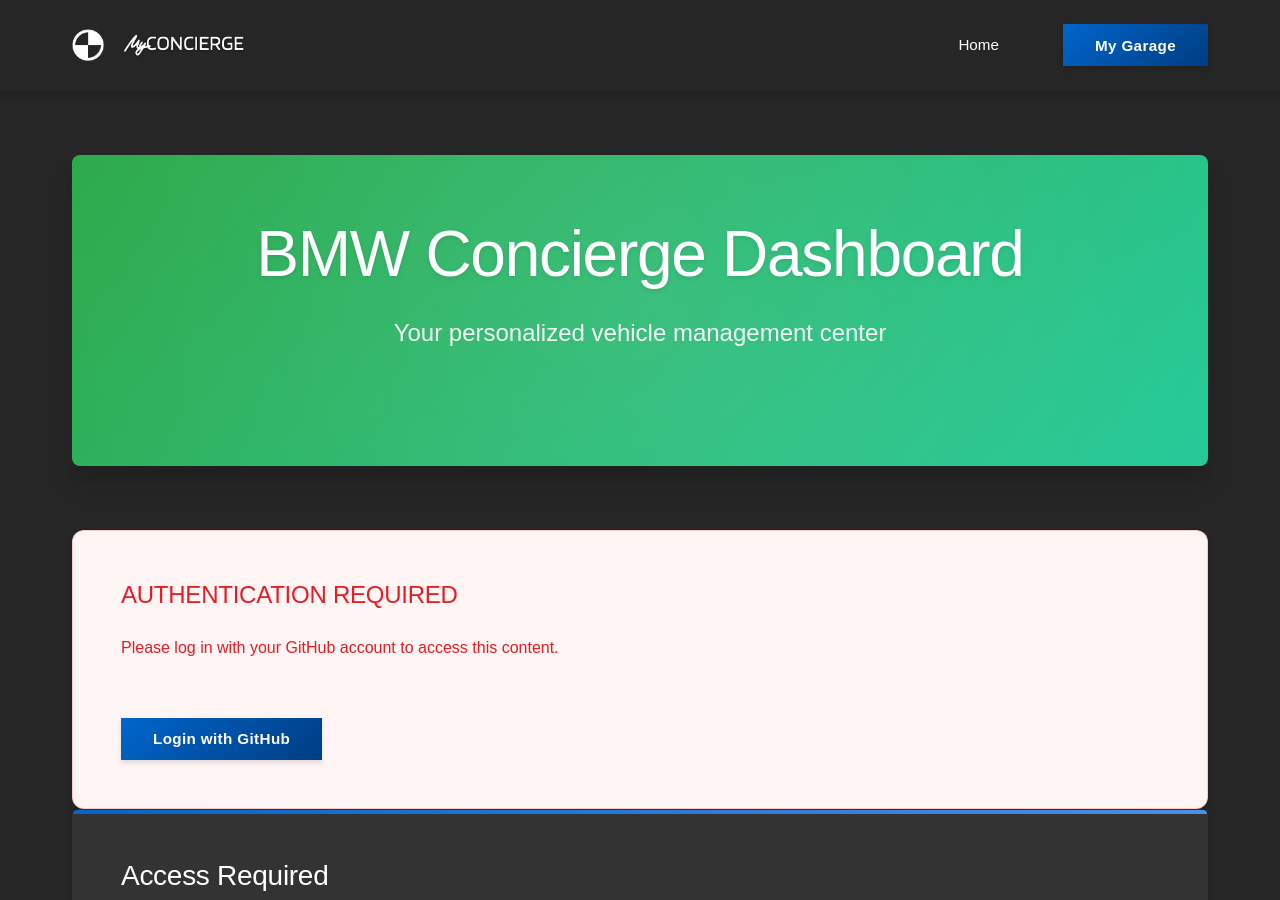
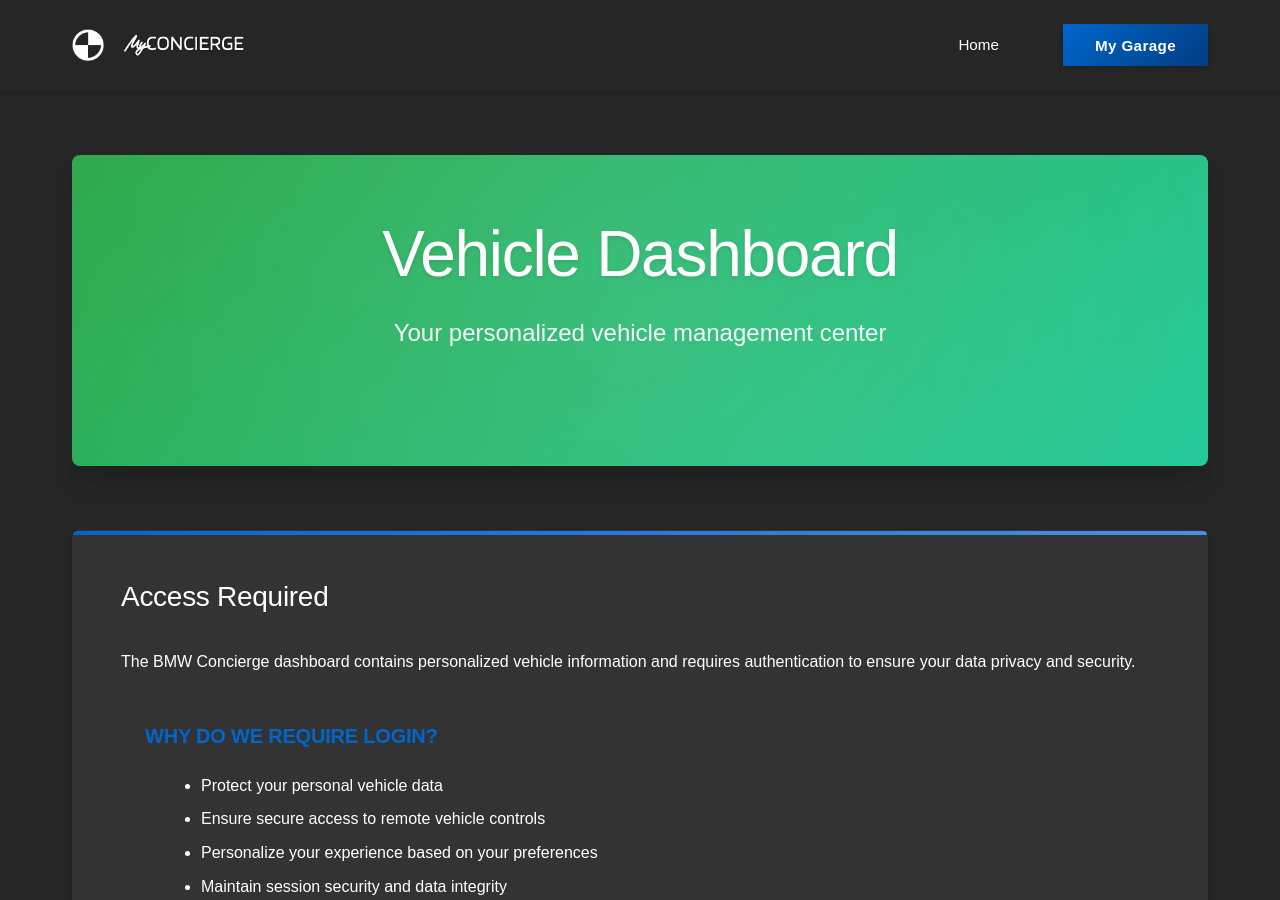
Before and after one commit to chatala1/BMW-Concierge, a Jekyll site: the page built from protected.html, in a window 1280 px wide and 900 px high. Built offline with Jekyll 4.4.1, drawn with Linux system fonts in a browser that asks for light colours; some web fonts are replaced.

Commit message:
Complete protected page UI changes
Co-authored-by: chatala1 <16328550+chatala1@users.noreply.github.com>

```diff
--- a/protected.html
+++ b/protected.html
@@ -5,18 +5,10 @@ description: "BMW Concierge Dashboard - Your personalized vehicle management cen
 ---
 
 <div class="hero" style="background: linear-gradient(135deg, #28a745, #20c997);">
-    <h1>BMW Concierge Dashboard</h1>
+    <h1>Vehicle Dashboard</h1>
     <p>Your personalized vehicle management center</p>
 </div>
 
-<div class="protected-content">
-    <!-- Content will be dynamically updated by auth.js based on authentication status -->
-    <h3>Authentication Required</h3>
-    <p>Please log in with your GitHub account to access this content.</p>
-    <button onclick="bmwAuth.login()" class="btn btn-primary mt-lg">
-        Login with GitHub
-    </button>
-</div>
 
 <div class="auth-required">
     <div class="features-grid">
@@ -205,7 +197,7 @@ description: "BMW Concierge Dashboard - Your personalized vehicle management cen
     <h2>Access Required</h2>
     <p>The BMW Concierge dashboard contains personalized vehicle information and requires authentication to ensure your data privacy and security.</p>
 
-    <div style="background: var(--bmw-light-gray); padding: 1.5rem; margin: 1.5rem 0;">
+    <div style="padding: 1.5rem; margin: 1.5rem 0;">
         <h3>Why do we require login?</h3>
         <ul style="margin: 1rem 0 0 1.5rem;">
             <li>Protect your personal vehicle data</li>
```
